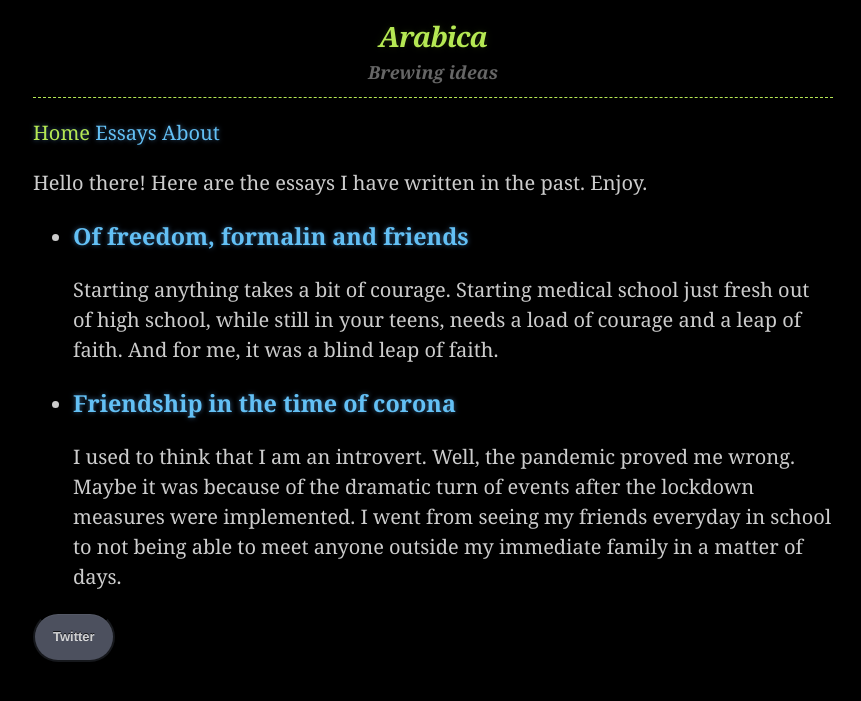
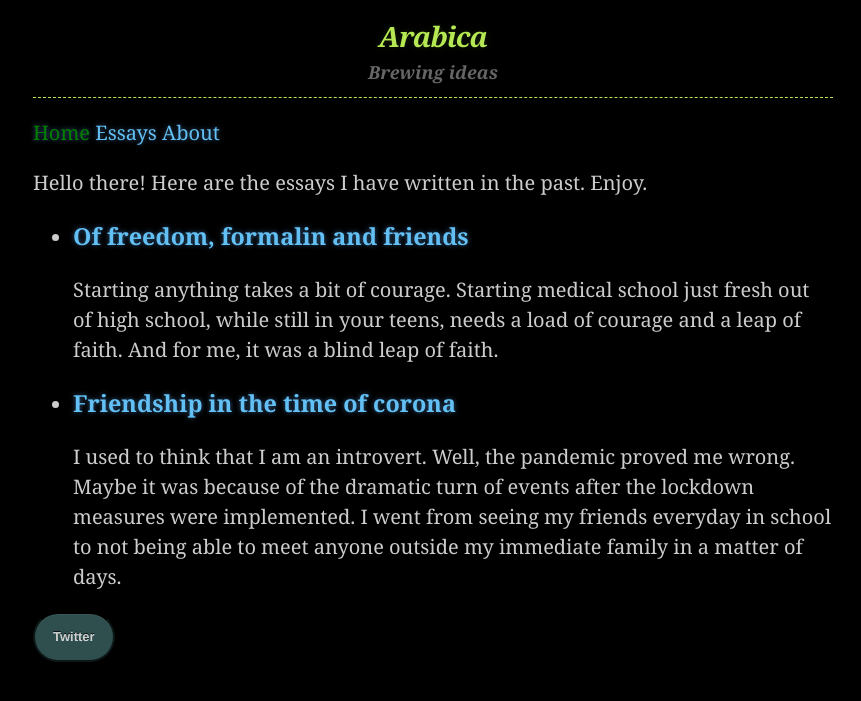
Before and after one commit to habasweiny/habasweiny.github.io, a Jekyll site: the page built from index.html, in a window 1280 px wide. Shown: the top 701 px of the page, without its empty margins (207-1068 px from the left). Built offline with Jekyll 4.4.1, drawn with Linux system fonts in a browser that asks for light colours.

Commit message:
Update main.scss

```diff
--- a/_sass/main.scss
+++ b/_sass/main.scss
@@ -49,7 +49,7 @@ header h2 {
 
 .btn {
   display: inline-block;
-  background: #4c505e ;
+  background: #2f4f4f ;
   padding: 8px 18px;
   border-radius: 50px;
   border: 2px solid rgba(0, 0, 0, 0.7);
@@ -65,7 +65,7 @@ header h2 {
 }
 
 .current {
-  color: #b5e853;
+  color: green;
 }
 
 a {
```
